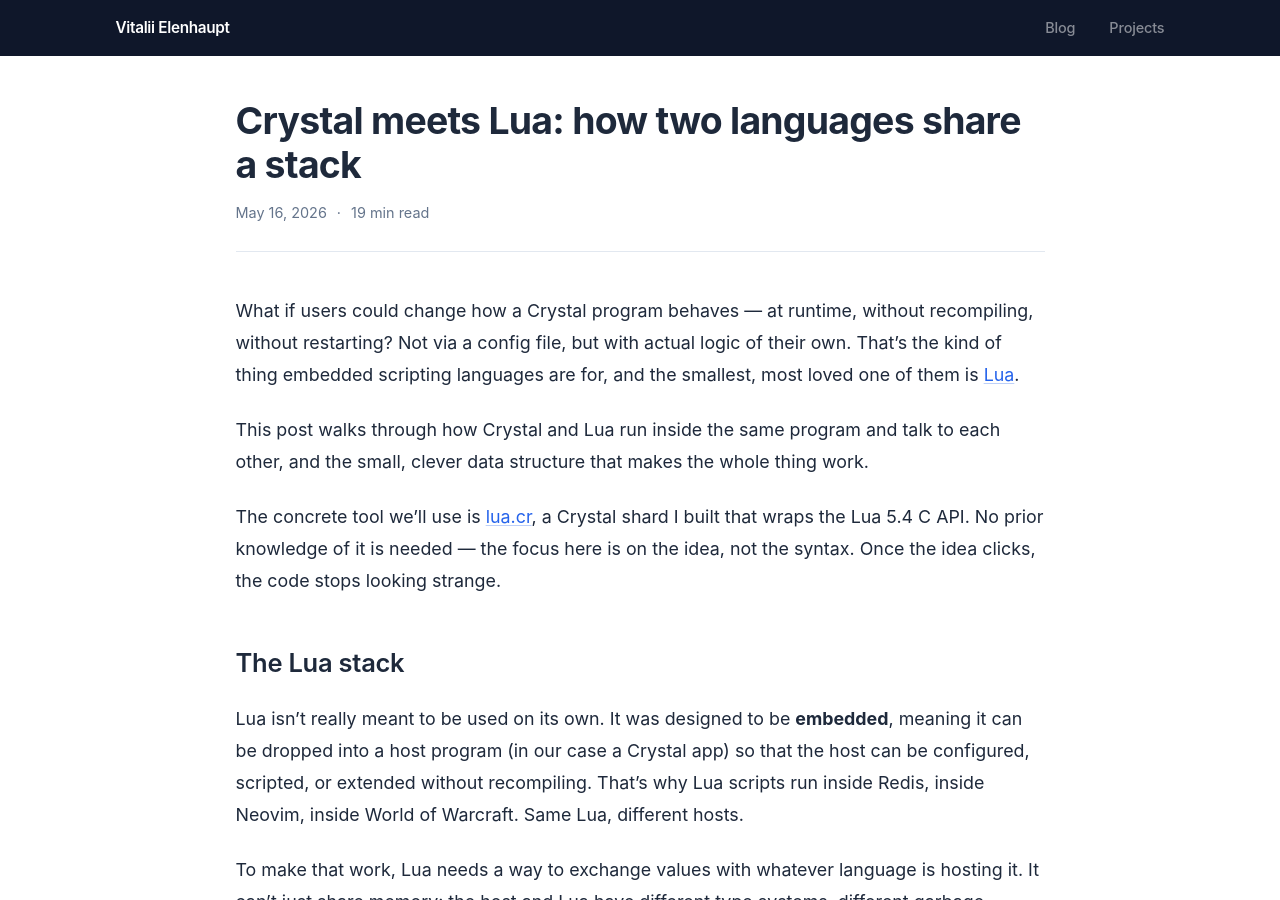
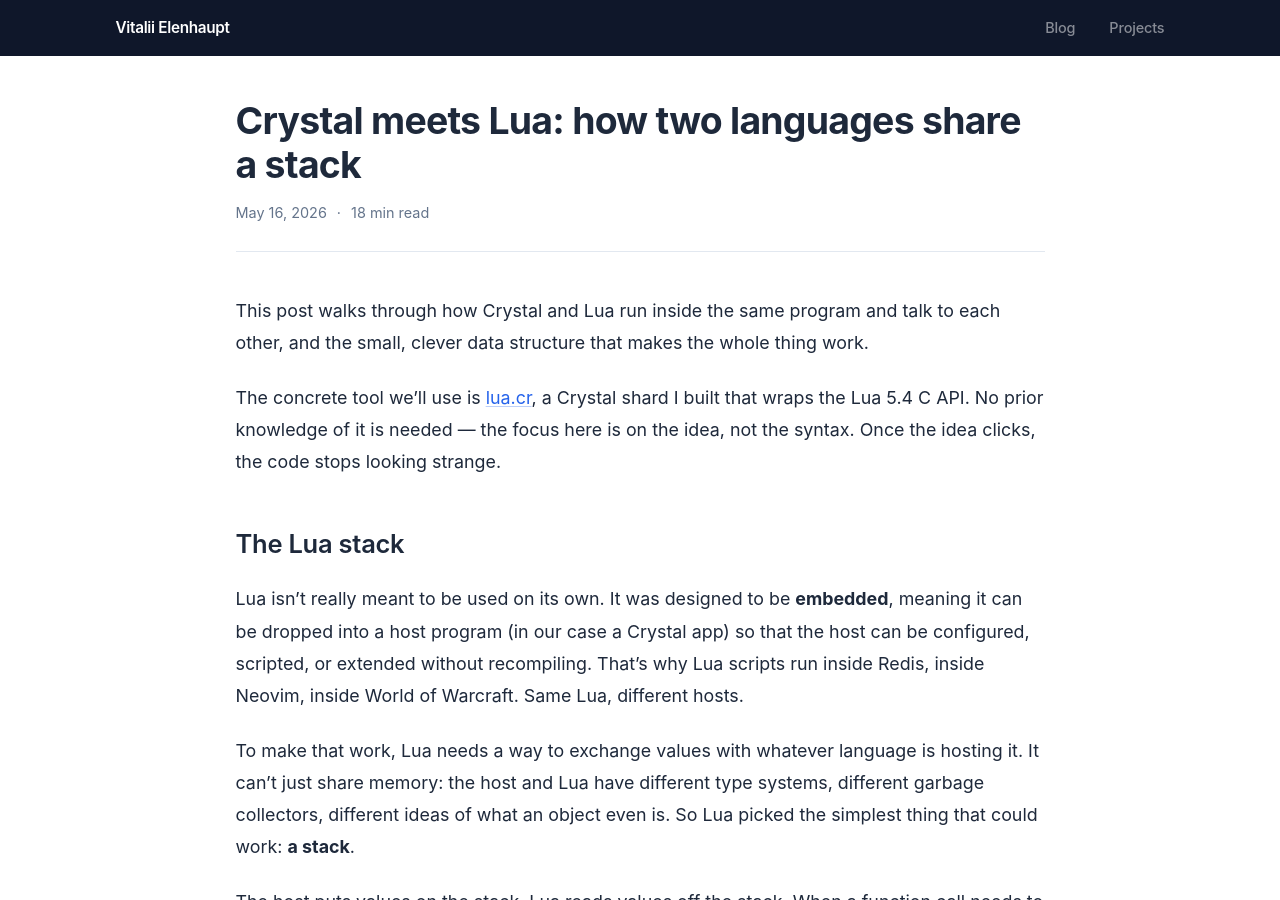
Before and after one commit to veelenga/veelenga.github.io, a Jekyll site: the page built from _posts/2026-05-16-scripting-crystal-with-lua.markdown, in a window 1280 px wide and 900 px high. Built offline with Jekyll 4.4.1, drawn with Linux system fonts in a browser that asks for light colours.

Commit message:
style: drop intro hook paragraph

```diff
--- a/_posts/2026-05-16-scripting-crystal-with-lua.markdown
+++ b/_posts/2026-05-16-scripting-crystal-with-lua.markdown
@@ -10,8 +10,6 @@ tags:
   - bindings
 published: true
 ---
-
-What if users could change how a Crystal program behaves — at runtime, without recompiling, without restarting? Not via a config file, but with actual logic of their own. That's the kind of thing embedded scripting languages are for, and the smallest, most loved one of them is [Lua](https://www.lua.org).
 
 This post walks through how Crystal and Lua run inside the same program and talk to each other, and the small, clever data structure that makes the whole thing work.
 
```
